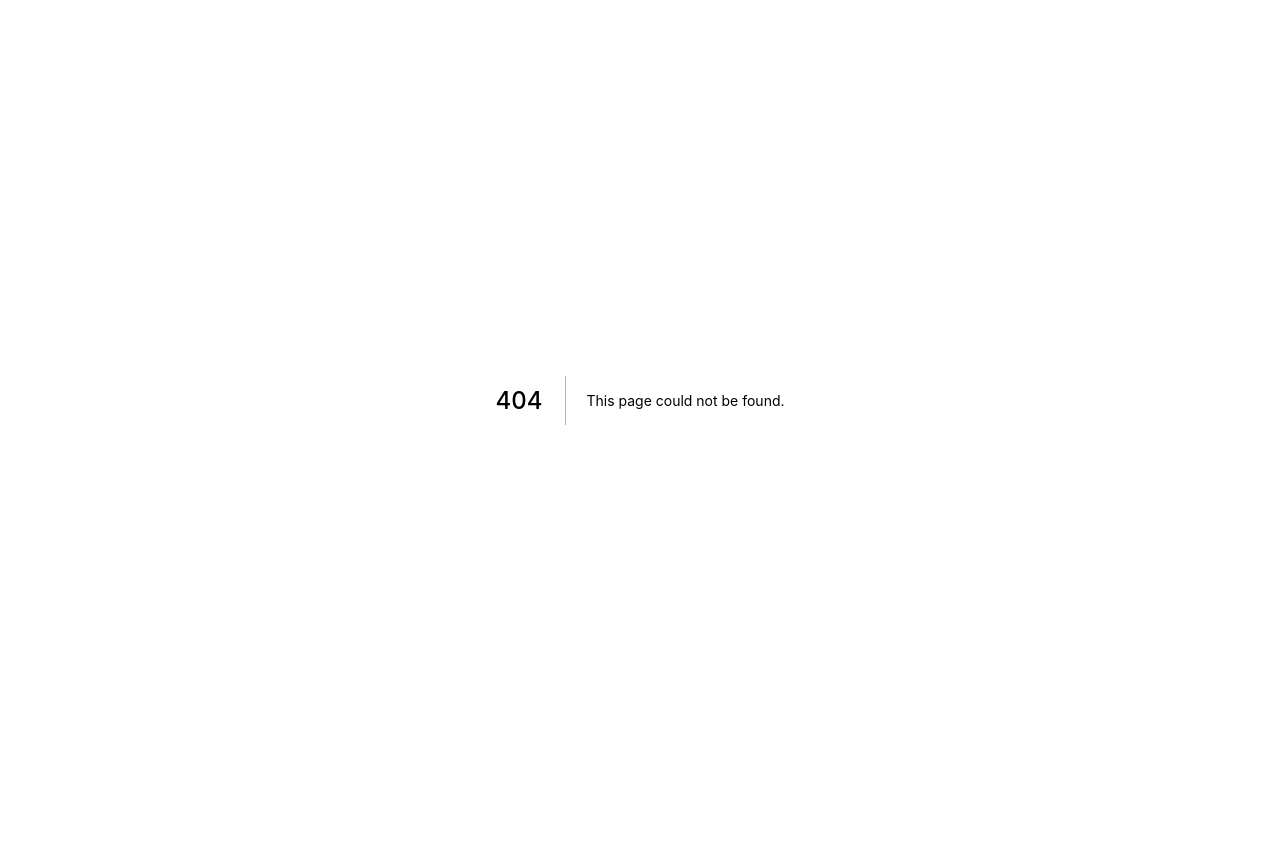
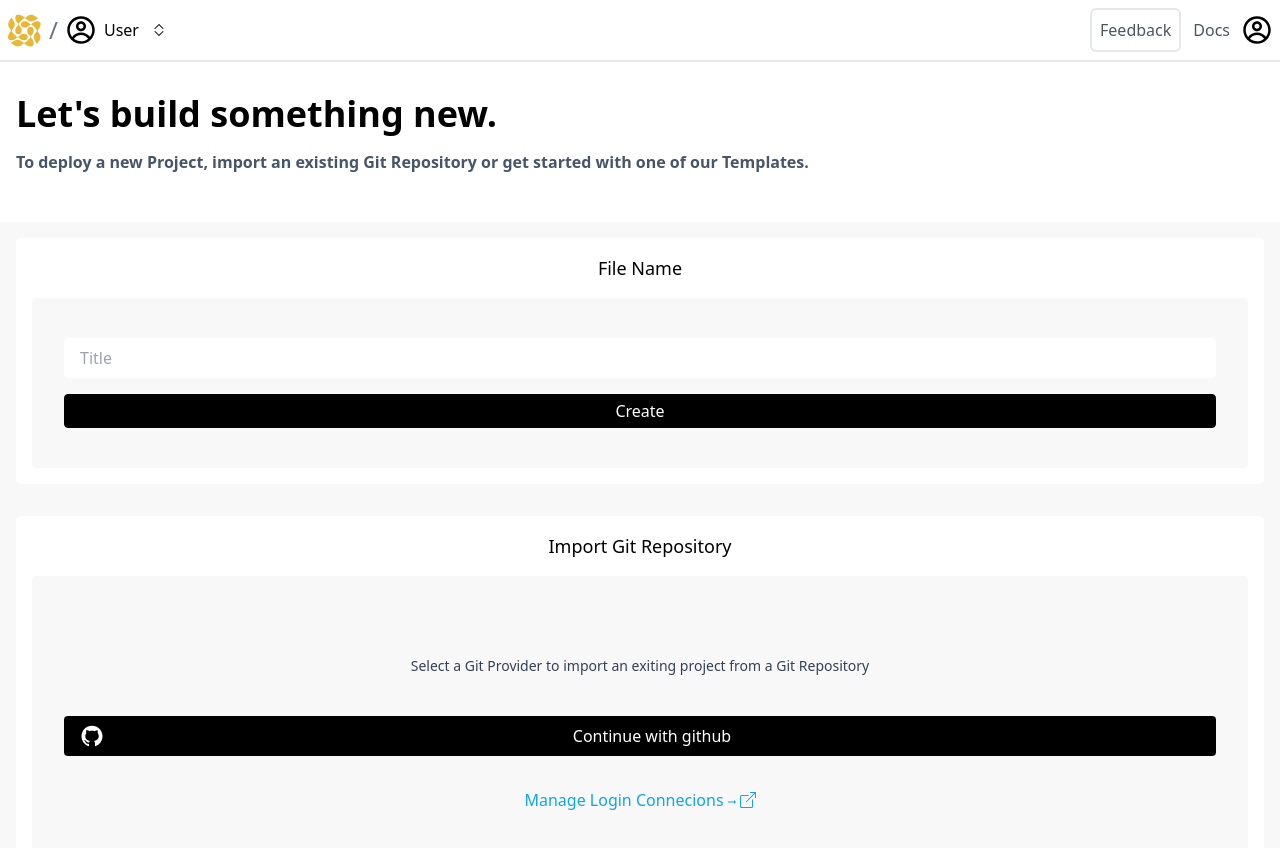
Before and after one commit to tprayoga/fe, a Next.js app: page /new in a window 1280 px wide. Before the commit this address had no page. Shown: the top 848 px of the page. Before the commit the page ends 800 px from the top, so only its background shows below. Built offline with nearby package versions, Linux system fonts and the light colour scheme.

Commit message:
New Project

```diff
--- a/components/Dashboard.js
+++ b/components/Dashboard.js
@@ -1,5 +1,6 @@
 import React, { useState } from "react";
 import { BiSearchAlt2, BiCoinStack, BiStar } from "react-icons/bi";
+import Link from "next/link";
 
 const Dashboard = () => {
   const [start, setStart] = useState(false);
@@ -18,7 +19,9 @@ const Dashboard = () => {
           </label>
           <div className="bg-black flex items-center justify-center rounded hover:bg-white border border-black ease-in-out duration-150 group cursor-pointer sm:w-1/3 xl:w-1/5">
             <button className="text-white px-3 group-hover:text-black sm:hidden">+</button>
-            <button className="text-white px-3 group-hover:text-black hidden sm:inline-block">+ New Project</button>
+            <Link href="/new">
+              <button className="text-white px-3 group-hover:text-black hidden sm:inline-block">+ New Project</button>
+            </Link>
           </div>
         </div>
 
--- /dev/null
+++ b/components/Nav.js
@@ -0,0 +1,129 @@
+import React from "react";
+import Link from "next/link";
+import { CgProfile } from "react-icons/cg";
+import { BsChevronExpand } from "react-icons/bs";
+import { BsSearch } from "react-icons/bs";
+import { BiCheck } from "react-icons/bi";
+import { Button, Menu, MenuItem } from "@mui/material";
+import { CgAdd } from "react-icons/cg";
+
+const Nav = () => {
+  const [anchorEl, setAnchorEl] = React.useState(null);
+  const [dropdownOpen, setDropdownOpen] = React.useState(false);
+
+  const dropdown = Boolean(dropdownOpen);
+  const open = Boolean(anchorEl);
+
+  const handleDropdown = (event) => {
+    setDropdownOpen(event.currentTarget);
+  };
+
+  const handleClick = (event) => {
+    setAnchorEl(event.currentTarget);
+  };
+
+  const close = () => {
+    setDropdownOpen(null);
+  };
+  const handleClose = () => {
+    setAnchorEl(null);
+  };
+  return (
+    <div className="border-b-2">
+      <div className="flex justify-between p-2  container mx-auto">
+        <div className="flex justify-center items-center">
+          <Link href="/">
+            <a>
+              <img src="./logo.png" alt="logo" />
+            </a>
+          </Link>
+
+          <p className=" text-2xl mx-2 text-gray-500">/</p>
+          <Link href="#">
+            <a className="mr-2">
+              {" "}
+              <CgProfile className=" text-3xl" />
+            </a>
+          </Link>
+          <p>User</p>
+          <div>
+            <p id="basic-button" aria-controls={open ? "basic-menu" : undefined} aria-haspopup="true" aria-expanded={open ? "true" : undefined} onClick={handleClick} className="ml-1 p-2 cursor-pointer hover:bg-gray-400 hover:rounded-md">
+              <BsChevronExpand />
+            </p>
+            <Menu
+              id="basic-menu"
+              anchorEl={anchorEl}
+              open={open}
+              onClose={handleClose}
+              MenuListProps={{
+                "aria-labelledby": "basic-button",
+              }}
+            >
+              <div>
+                <div className="flex justify-center items-center pl-5 border-b-2">
+                  <BsSearch className=" text-gray-500" />
+                  <input type="text" placeholder="Search" className=" outline-none p-2 hover:outline-none" />
+                </div>
+                <p className="px-5 py-2 text-gray-500 font-normal text-sm">Personal Account</p>
+                <div className=" cursor-pointer mx-2 py-2 flex justify-between rounded-md items-center hover:bg-gray-300">
+                  <div className="flex items-center">
+                    {" "}
+                    <CgProfile className="pr-1 ml-1 text-3xl" />
+                    <p className="font-bold"> User</p>
+                  </div>
+                  <div>
+                    {" "}
+                    <BiCheck className="text-2xl mx-2" />
+                  </div>
+                </div>
+                <div className=" cursor-pointer mx-2 flex rounded-md items-center hover:bg-gray-300">
+                  <CgAdd className="ml-1 pr-1 text-3xl my-2  text-sky-500" />
+                  <p>Create Team</p>
+                </div>
+              </div>
+            </Menu>
+          </div>
+        </div>
+        <div className="flex justify-center items-center">
+          <p className="mr-3 text-gray-600 border-2 p-2 cursor-pointer rounded-md hover:text-black hover:border-black">Feedback</p>
+          <p className="mr-3 text-gray-600 cursor-pointer hover:text-black ">Docs</p>
+          <p id="basic-button1" aria-controls={dropdownOpen ? "basic-menu1" : undefined} aria-haspopup="true" aria-expanded={dropdownOpen ? "true" : undefined} onClick={handleDropdown} className=" cursor-pointer">
+            {" "}
+            <CgProfile className=" text-3xl" />
+          </p>
+          <Menu
+            id="basic-menu1"
+            anchorEl={dropdownOpen}
+            open={dropdownOpen}
+            onClose={close}
+            MenuListProps={{
+              "aria-labelledby": "basic-button1",
+            }}
+          >
+            <div className=" p-1 border-b-2">
+              <MenuItem>Dashboard</MenuItem>
+            </div>
+            <div className="p-1 border-b-2 text-gray-500 hover:text-black">
+              <MenuItem className="flex items-center justify-between">
+                <div>New Team</div>
+                <div className="ml-9 text-xl">+</div>
+              </MenuItem>
+              <MenuItem>Settings</MenuItem>
+            </div>
+            <div className=" p-1 border-b-2 text-gray-500 hover:text-black">
+              <MenuItem>Theme</MenuItem>
+            </div>
+            <div className="p-1 border-b-2 text-gray-500 hover:text-black">
+              <MenuItem>Command Menu</MenuItem>
+            </div>
+            <div className="pt-1 pl-1 text-gray-500 hover:text-black">
+              <MenuItem>Logout</MenuItem>
+            </div>
+          </Menu>
+        </div>
+      </div>
+    </div>
+  );
+};
+
+export default Nav;
--- /dev/null
+++ b/components/New.js
@@ -0,0 +1,48 @@
+import React from "react";
+import { AiFillGithub } from "react-icons/ai";
+import { MdArrowRightAlt } from "react-icons/md";
+import { BsBoxArrowUpRight } from "react-icons/bs";
+
+const NewProject = () => {
+  return (
+    <div>
+      <div className="container">
+        <div className="px-4">
+          <h1 className="pt-8 pb-4 font-semibold text-4xl">Let's build something new.</h1>
+          <p className="text-slate-600 font-semibold pb-4">To deploy a new Project, import an existing Git Repository or get started with one of our Templates.</p>
+        </div>
+        <div className="">
+          <div className=" bg-[#F8F8F8] p-4 mt-8">
+            <div className="bg-white p-4 rounded">
+              <h1 className="text-center font-medium text-lg pb-4"> File Name</h1>
+              <div className="bg-[#F8F8F8] py-10 px-8 rounded ">
+                <input type="text" placeholder="Title" className="rounded w-full py-2 px-4" />
+                <button className="w-full py-1 bg-black text-white rounded mt-4 border border-black hover:bg-white hover:text-black  ease-in-out duration-200">Create</button>
+              </div>
+            </div>
+          </div>
+          <div className=" bg-[#F8F8F8] p-4 ">
+            <div className="bg-white p-4 rounded">
+              <h1 className="text-center font-medium text-lg pb-4"> Import Git Repository</h1>
+              <div className="bg-[#F8F8F8] pt-20 px-8 rounded ">
+                <p className="text-center text-slate-700 text-sm px-10 pb-10">Select a Git Provider to import an exiting project from a Git Repository</p>
+                <button className="bg-black flex w-full px-4 rounded py-2 hover:opacity-80 ease-in-out duration-200">
+                  <AiFillGithub className="text-white text-2xl" />
+                  <span className="text-white mx-auto">Continue with github</span>
+                </button>
+                <div className="flex items-center justify-center pt-8 pb-12 text">
+                  <a href="#" className="flex items-center text-sky-500">
+                    Manage Login Connecions <MdArrowRightAlt className="pt-1" />
+                    <BsBoxArrowUpRight />
+                  </a>
+                </div>
+              </div>
+            </div>
+          </div>
+        </div>
+      </div>
+    </div>
+  );
+};
+
+export default NewProject;
--- /dev/null
+++ b/pages/new.js
@@ -0,0 +1,24 @@
+import Head from "next/head";
+import { BsGithub } from "react-icons/bs";
+import Dashboard from "../components/Dashboard";
+import Nav from "../components/Nav";
+import NewProject from "../components/New";
+
+export default function Home() {
+  return (
+    <div>
+      <Head>
+        <title>Khayangan</title>
+        <meta name="description" content="Generated by create next app" />
+        <link rel="icon" href="/favicon.ico" />
+      </Head>
+
+      <main>
+        <Nav />
+        <NewProject />
+      </main>
+
+      <footer></footer>
+    </div>
+  );
+}
```
